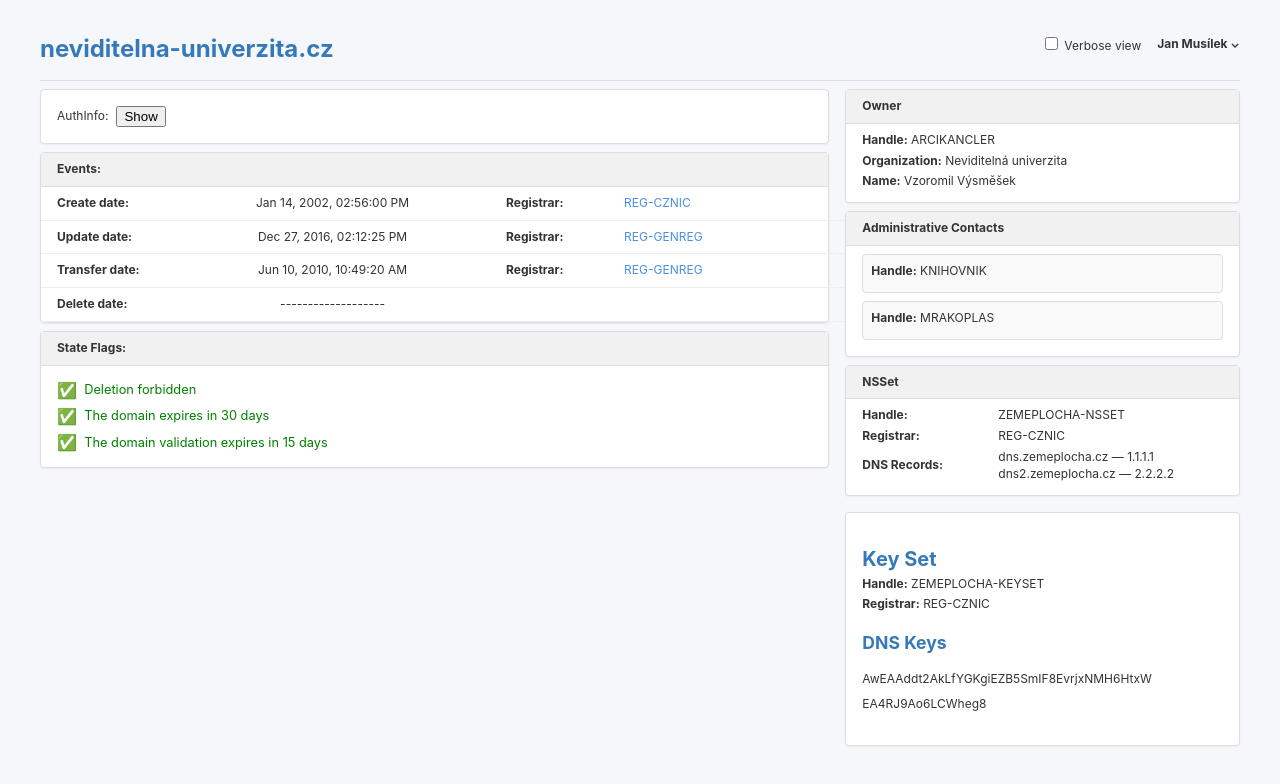
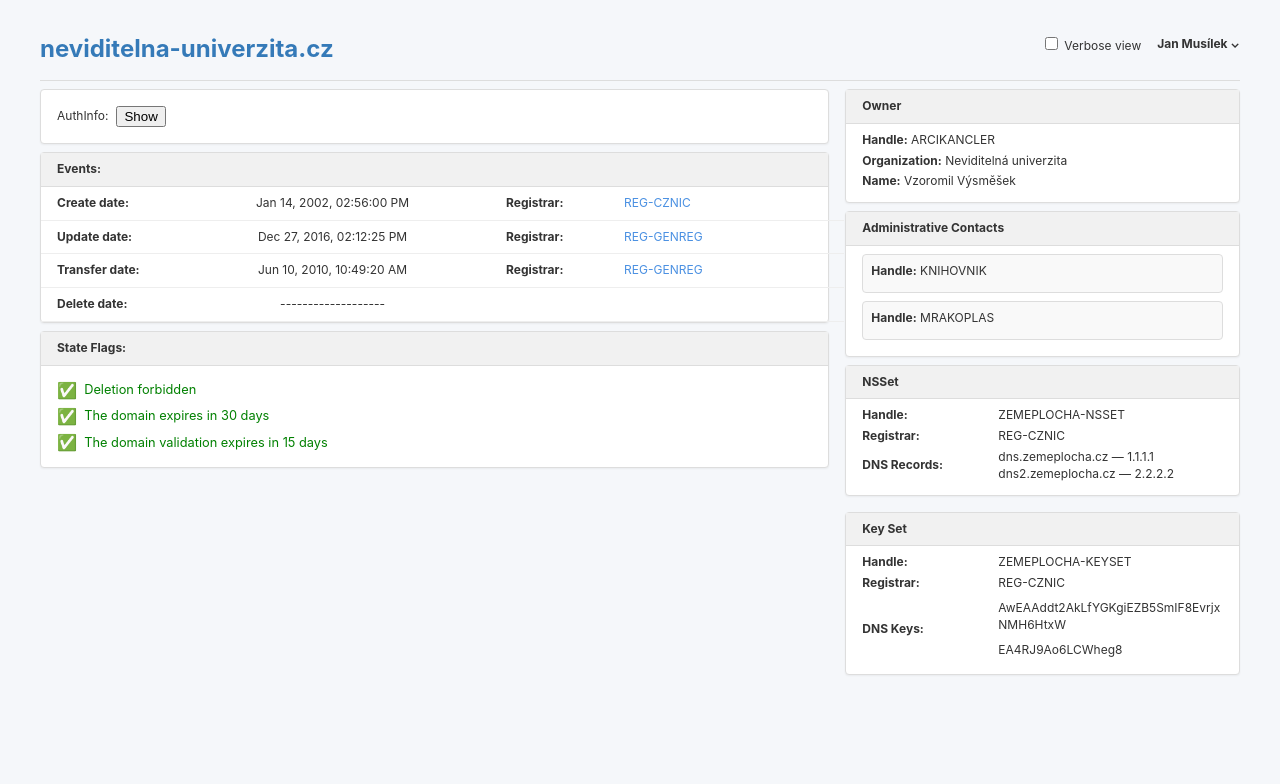
Before and after one commit to lukaskourilcz/secret-uni, a Vue app: page / in a window 1280 px wide. Shown: the top 784 px of the page. Built offline with nearby package versions, Linux system fonts and the light colour scheme.

Commit message:
key set styling fix

```diff
--- a/src/components/KeySet.vue
+++ b/src/components/KeySet.vue
@@ -6,29 +6,81 @@ const props = defineProps({
 
 <template>
   <div class="keyset card">
-    <h2>Key Set</h2>
+    <div class="header">Key Set</div>
 
-    <p><strong>Handle:</strong> {{ keyset.handle }}</p>
-    <p><strong>Registrar:</strong> {{ keyset.registrar }}</p>
+    <div class="content">
+      <div class="row">
+        <div class="label"><strong>Handle:</strong></div>
+        <div class="value">{{ keyset.handle }}</div>
+      </div>
 
-    <h3>DNS Keys</h3>
-    <ul>
-      <li v-for="(key, index) in keyset.dns_keys" :key="index">
-        {{ key }}
-      </li>
-    </ul>
+      <div class="row">
+        <div class="label"><strong>Registrar:</strong></div>
+        <div class="value">{{ keyset.registrar }}</div>
+      </div>
+
+      <div class="row dns-row">
+        <div class="label dns"><strong>DNS Keys:</strong></div>
+        <div class="value">
+          <div
+            v-for="(key, index) in keyset.dns_keys"
+            :key="index"
+            class="dns-item"
+          >
+            {{ key }}
+          </div>
+        </div>
+      </div>
+    </div>
   </div>
 </template>
+
+---
 
 <style scoped>
 .keyset {
   margin-top: 0.5rem;
-}
-ul {
-  list-style: none;
   padding: 0;
 }
-li {
+
+.header {
+  background: #f1f1f1;
+  padding: 0.5rem 1rem;
+  font-weight: bold;
+  border-bottom: 1px solid #ddd;
+}
+
+.content {
+  padding: 0 1rem 0.5rem 1rem;
+}
+
+.row {
+  display: flex;
+  gap: 1rem;
+  margin-bottom: 0.25rem;
+  align-items: flex-start;
+}
+
+.label {
+  display: flex;
+  align-items: center;
+  min-width: 120px;
+  font-weight: bold;
+}
+
+.dns {
+  display: flex;
+}
+
+.row.dns-row {
+  align-items: center; /* vertical center the DNS label */
+}
+
+.value {
+  flex: 1;
+}
+
+.dns-item {
   padding: 0.25rem 0;
   word-break: break-all;
 }
```
